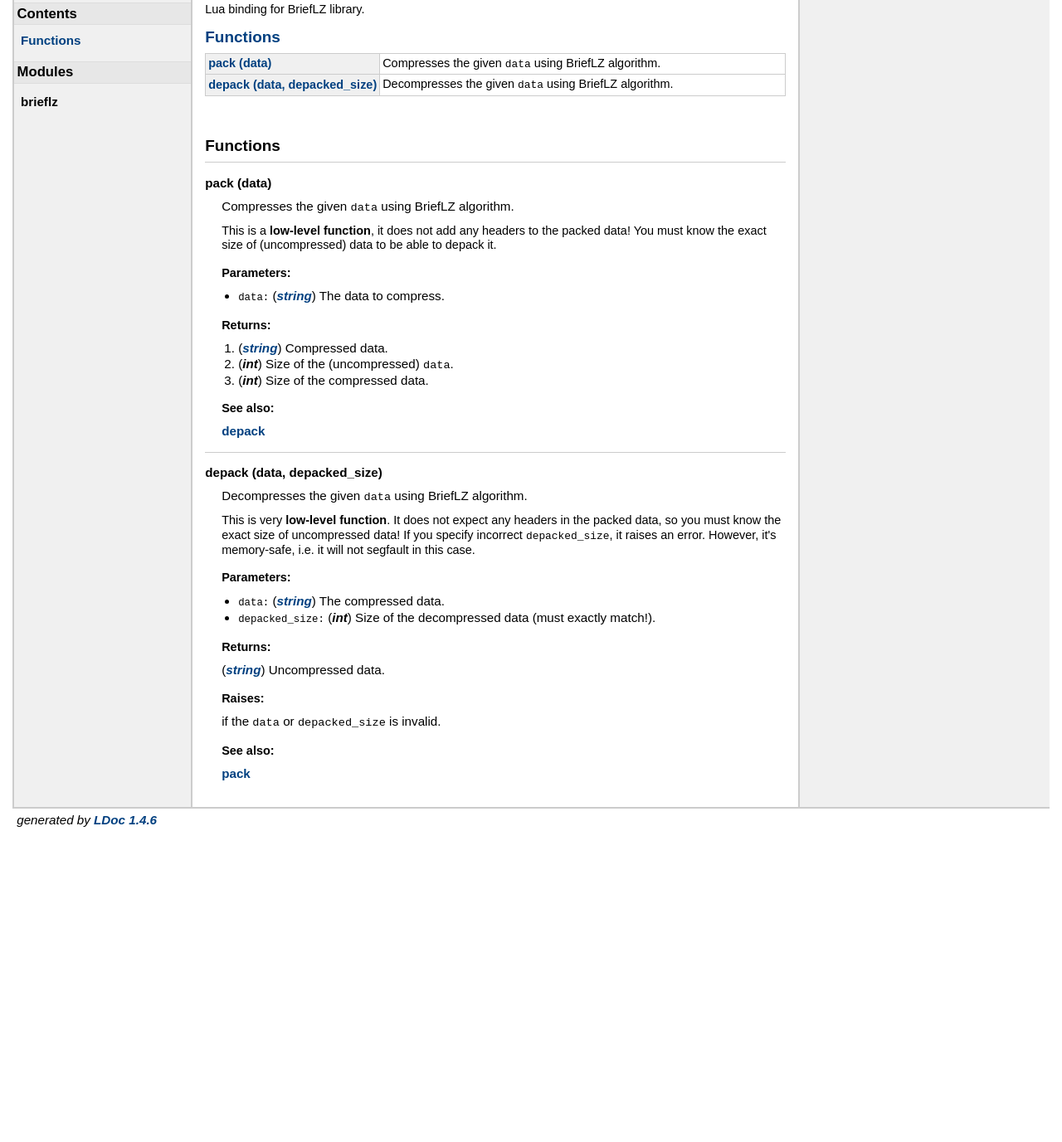
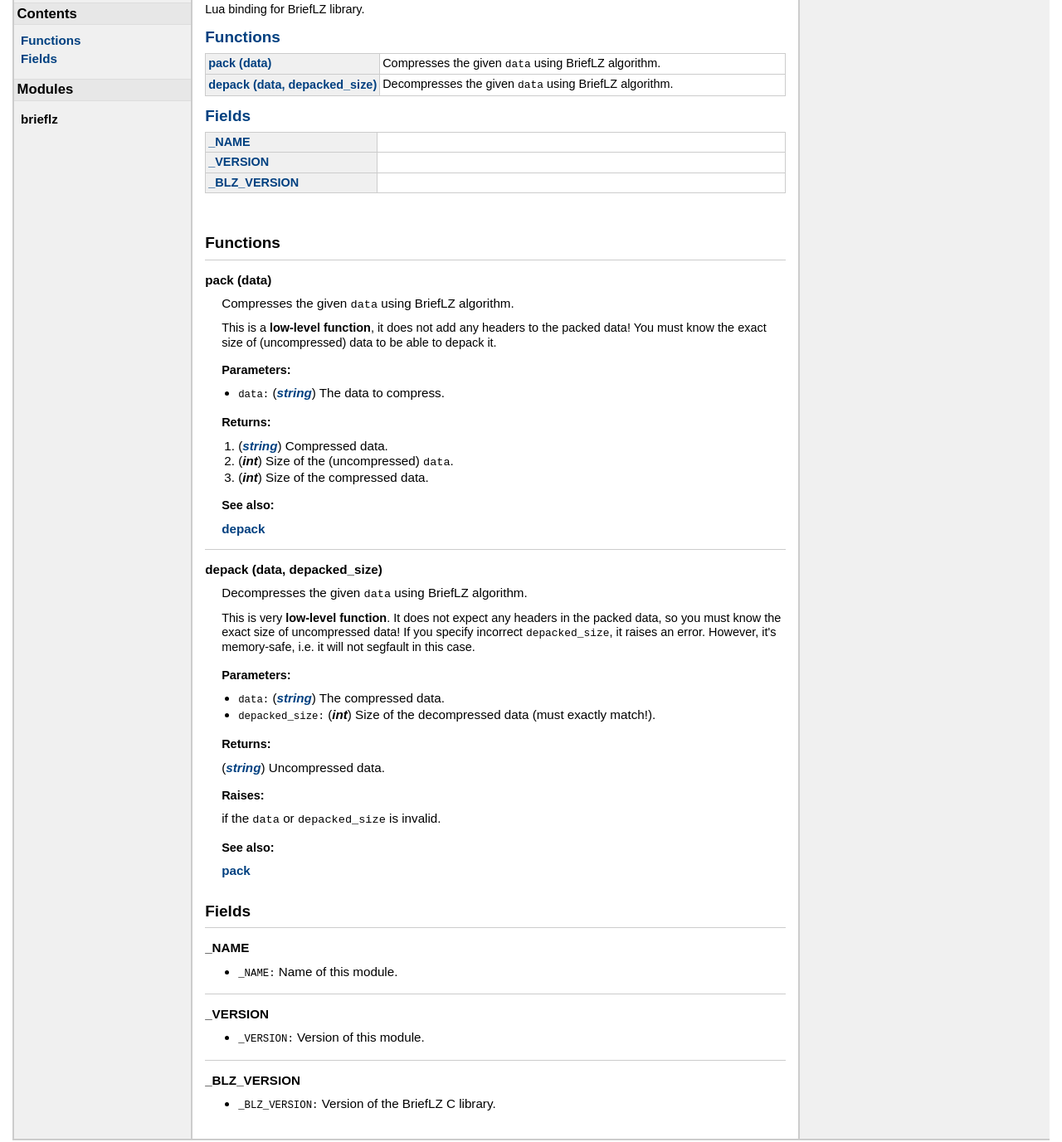
Before and after one commit to jirutka/brieflz.lua, a plain HTML site: page ldoc/index.html in a window 1280 px wide. Shown: the part 74-1451 px from the top of the page at 83% size. Before the commit the page ends 1077 px from the top, so only its background shows below. Drawn offline with Linux system fonts and the light colour scheme.

Commit message:
Built from 92d3e4c

```diff
--- a/ldoc/index.html
+++ b/ldoc/index.html
@@ -30,6 +30,7 @@
 <h2>Contents</h2>
 <ul>
 <li><a href="#Functions">Functions</a></li>
+<li><a href="#Fields">Fields</a></li>
 </ul>
 
 
@@ -58,6 +59,27 @@
 	<tr>
 	<td class="name" nowrap><a href="#depack">depack (data, depacked_size)</a></td>
 	<td class="summary">Decompresses the given <code>data</code> using BriefLZ algorithm.</td>
+	</tr>
+</table>
+<h2><a href="#Fields">Fields</a></h2>
+<table class="function_list">
+	<tr>
+	<td class="name" nowrap><a href="#_NAME">_NAME</a></td>
+	<td class="summary">
+
+</td>
+	</tr>
+	<tr>
+	<td class="name" nowrap><a href="#_VERSION">_VERSION</a></td>
+	<td class="summary">
+
+</td>
+	</tr>
+	<tr>
+	<td class="name" nowrap><a href="#_BLZ_VERSION">_BLZ_VERSION</a></td>
+	<td class="summary">
+
+</td>
 	</tr>
 </table>
 
@@ -152,6 +174,73 @@
 
 </dd>
 </dl>
+    <h2 class="section-header "><a name="Fields"></a>Fields</h2>
+
+    <dl class="function">
+    <dt>
+    <a name = "_NAME"></a>
+    <strong>_NAME</strong>
+    </dt>
+    <dd>
+
+
+
+
+
+    <ul>
+        <li><span class="parameter">_NAME</span>
+         Name of this module.
+        </li>
+    </ul>
+
+
+
+
+
+</dd>
+    <dt>
+    <a name = "_VERSION"></a>
+    <strong>_VERSION</strong>
+    </dt>
+    <dd>
+
+
+
+
+
+    <ul>
+        <li><span class="parameter">_VERSION</span>
+         Version of this module.
+        </li>
+    </ul>
+
+
+
+
+
+</dd>
+    <dt>
+    <a name = "_BLZ_VERSION"></a>
+    <strong>_BLZ_VERSION</strong>
+    </dt>
+    <dd>
+
+
+
+
+
+    <ul>
+        <li><span class="parameter">_BLZ_VERSION</span>
+         Version of the BriefLZ C library.
+        </li>
+    </ul>
+
+
+
+
+
+</dd>
+</dl>
 
 
 </div> <!-- id="content" -->
```
